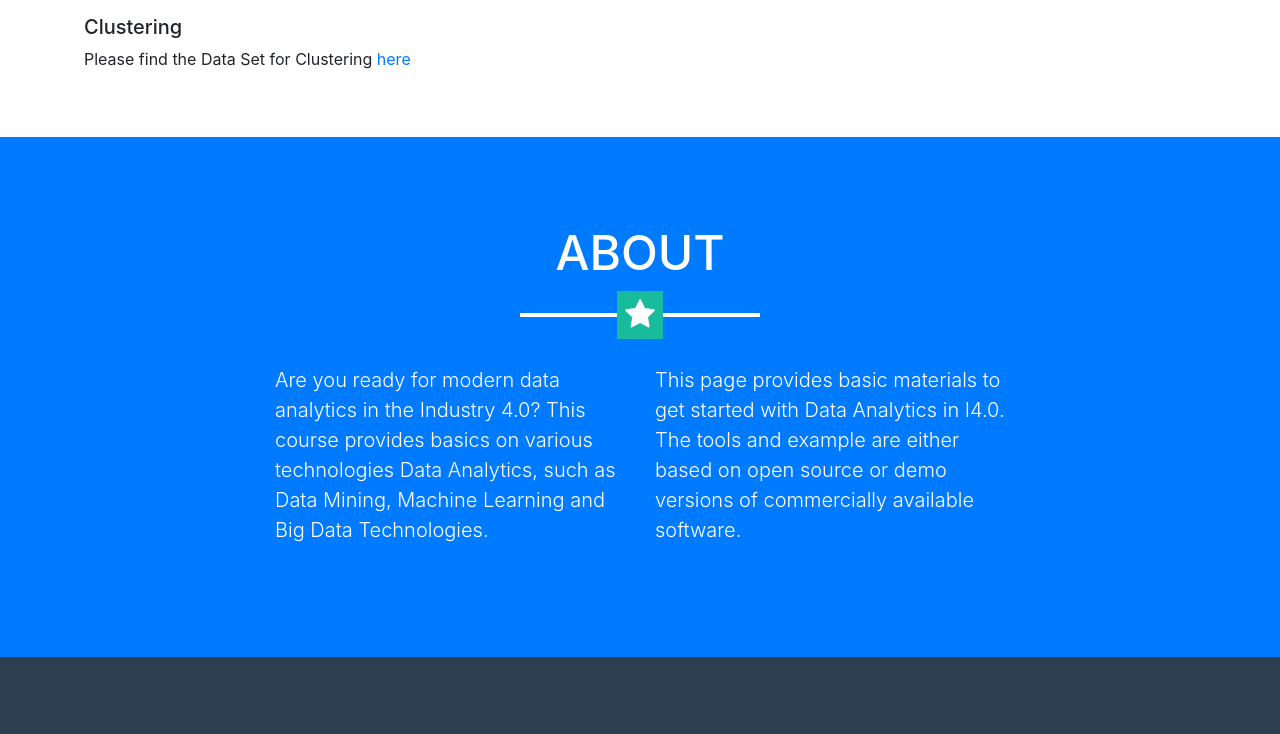
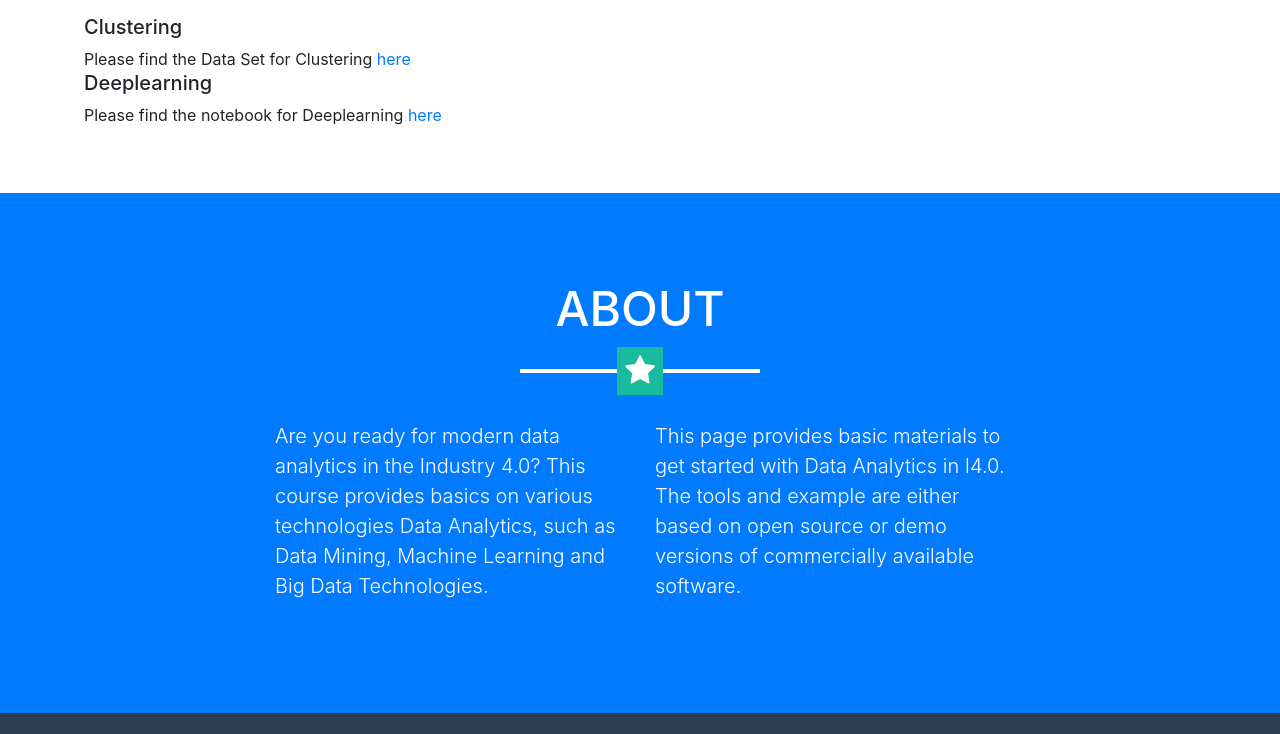
Before and after one commit to MaxAttax/maxattax.github.io, a website with bundled scripts: page index.html in a window 1280 px wide. Shown: the part 2207-2941 px from the top of the page. Built offline with nearby package versions, Linux system fonts and the light colour scheme.

Commit message:
Added a link

```diff
--- a/index.html
+++ b/index.html
@@ -190,8 +190,17 @@
 				<div>
 					Please find the Data Set for Clustering <a target="_blank" href="resources/Day4/clustering.csv">here</a>
 				<div>
+				</div>
+				<h5>
+					Deeplearning
+				</h5>
 
-			</div>
+				<div>
+					Please find the notebook for Deeplearning <a target="_blank" href="resources/Day4/Classification-MNIST-NN.ipynb">here</a>
+				<div>
+				</div>
+
+
 		</div>
 	  </div>
 	</section>
```
